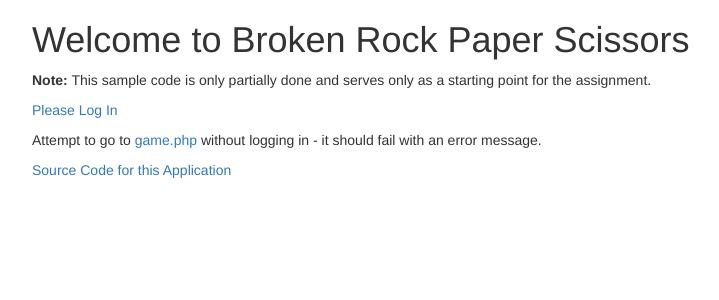
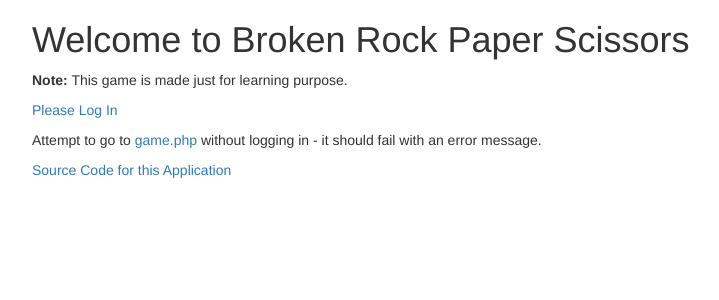
Before and after one commit to astroworld18o74/Rock_Paper_scissor, a PHP site: page / in a window 1280 px wide. Shown: the top 300 px of the page, without its empty margins (38-757 px from the left). Run offline with PHP 8.4, Linux system fonts and the light colour scheme.

Commit message:
Update index.php

```diff
--- a/index.php
+++ b/index.php
@@ -7,8 +7,7 @@
 <body>
 <div class="container">
 <h1>Welcome to Broken Rock Paper Scissors</h1>
-<p><strong>Note:</strong> This sample code is only
-partially done and serves only as a starting point for the assignment.
+<p><strong>Note:</strong> This game is made just for learning purpose.
 </p>
 <p>
 <a href="login.php">Please Log In</a>
```
